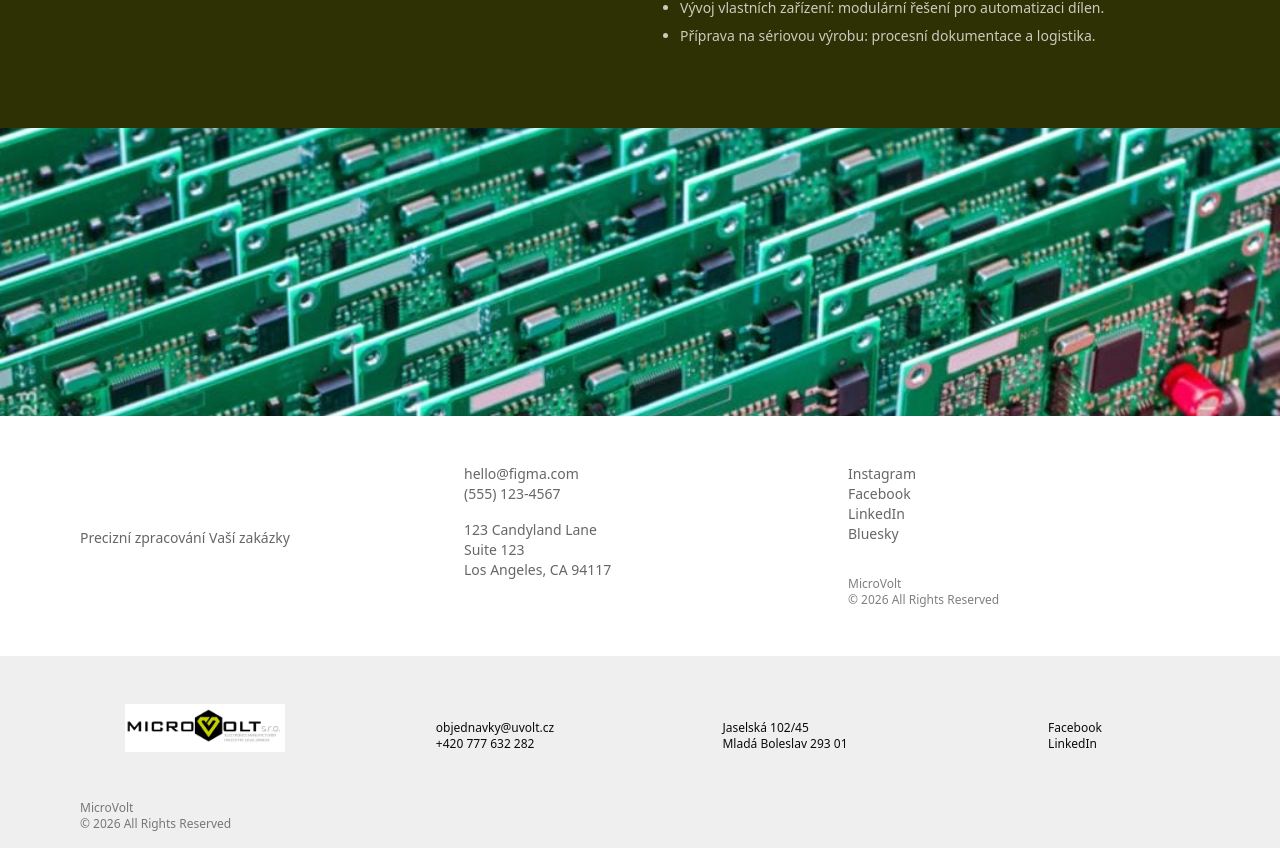
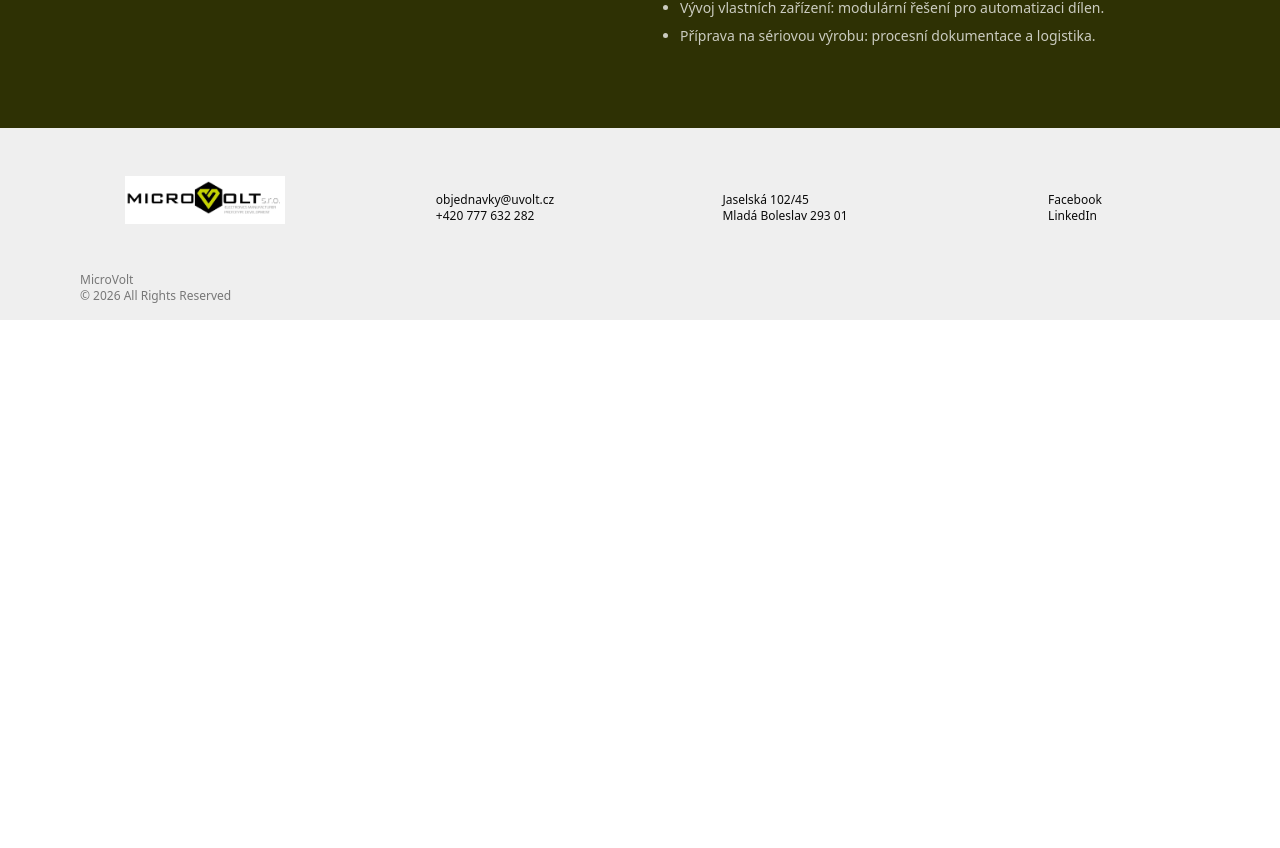
Before and after one commit to radovancapek/microvolt, a React (Vite) app: page /sluzby in a window 1280 px wide. Shown: the part 1576-2424 px from the top of the page. After the commit the page ends 1896 px from the top, so only its background shows below. Built offline with nearby package versions, Linux system fonts and the light colour scheme.

Commit message:
fix of footer

```diff
--- a/src/pages/ServicesPage.tsx
+++ b/src/pages/ServicesPage.tsx
@@ -104,46 +104,6 @@
                     </div>
                 </div>
             </section>
-
-            {/* Spodní image */}
-            <section className="h-56 sm:h-72">
-                <img src={boards2Url} alt="" className="h-full w-full object-cover" />
-            </section>
-
-            {/* Footer (jednoduchý, můžeš nahradit dle návrhu) */}
-            <footer className="bg-micro-paper">
-                <div className="mx-auto grid max-w-6xl gap-8 px-4 py-12 sm:grid-cols-3">
-                    <div>
-                        <div className="h-10 w-40 rounded bg-white" />
-                        <p className="mt-6 text-sm text-black/60">
-                            Precizní zpracování Vaší zakázky
-                        </p>
-                    </div>
-
-                    <div className="text-sm text-black/60">
-                        <div>hello@figma.com</div>
-                        <div>(555) 123-4567</div>
-                        <div className="mt-4">
-                            123 Candyland Lane
-                            <br />
-                            Suite 123
-                            <br />
-                            Los Angeles, CA 94117
-                        </div>
-                    </div>
-
-                    <div className="text-sm text-black/60">
-                        <div>Instagram</div>
-                        <div>Facebook</div>
-                        <div>LinkedIn</div>
-                        <div>Bluesky</div>
-
-                        <div className="mt-8 text-xs text-black/50">
-                            MicroVolt <br />© {new Date().getFullYear()} All Rights Reserved
-                        </div>
-                    </div>
-                </div>
-            </footer>
-        </main>
+       </main>
     );
 }
```
